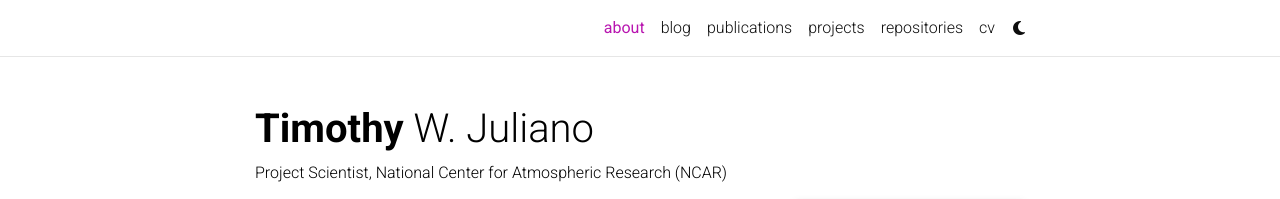
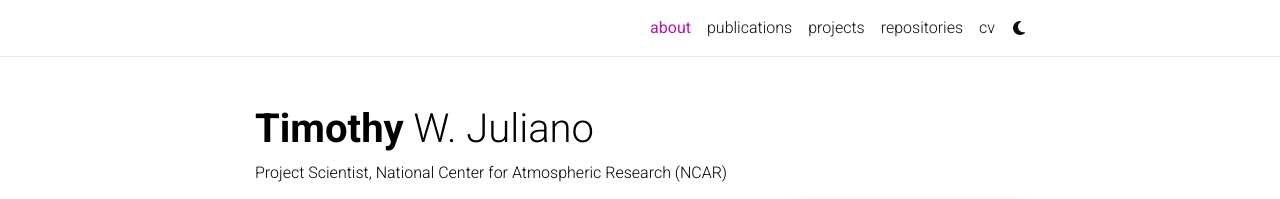
Before and after one commit to twjuliano/twjuliano.github.io, a Jekyll site: the page built from _pages/about.md, in a window 1280 px wide. Shown: the top 199 px of the page. Built offline with Jekyll 4.4.1, drawn with Linux system fonts in a browser that asks for light colours; full-size pictures stand in for the smaller copies a plugin makes; comment, search, counter and statistics services are not loaded; a style sheet for code colours, icons or effects is not loaded.

Commit message:
Update _config.yml

```diff
--- a/_config.yml
+++ b/_config.yml
@@ -113,23 +113,6 @@
 
 google_site_verification:  # your google-site-verification ID (Google Search Console)
 bing_site_verification:  # out your bing-site-verification ID (Bing Webmaster)
-
-# -----------------------------------------------------------------------------
-# Blog
-# -----------------------------------------------------------------------------
-
-blog_name: al-folio # blog_name will be displayed in your blog page
-blog_nav_title: blog # your blog must have a title for it to be displayed in the nav bar
-blog_description: a simple whitespace theme for academics
-permalink: /blog/:year/:title/
-
-# Pagination
-pagination:
-  enabled: false
-
-related_blog_posts:
-  enabled: false
-  max_related: 5
 
 # -----------------------------------------------------------------------------
 # Collections
```
